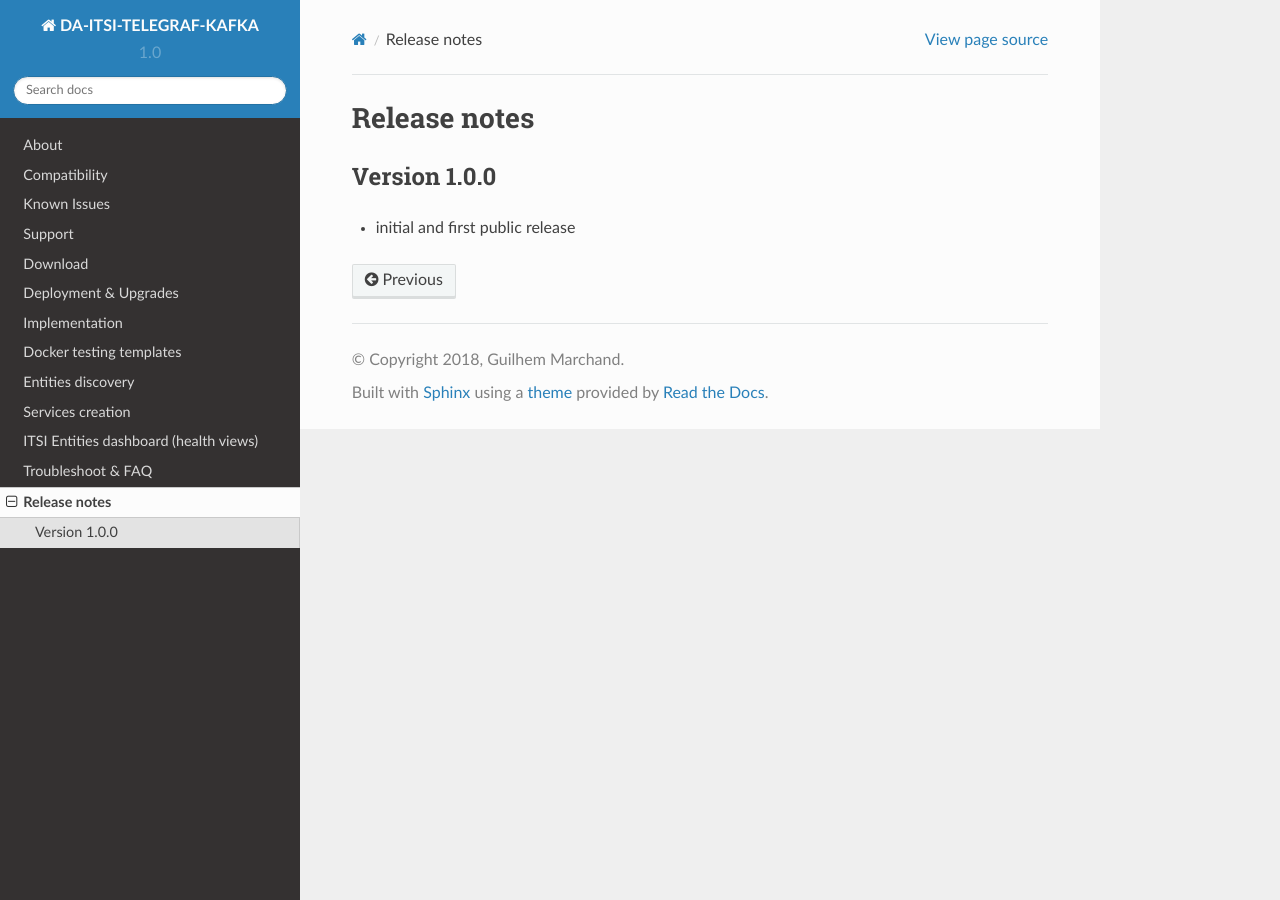
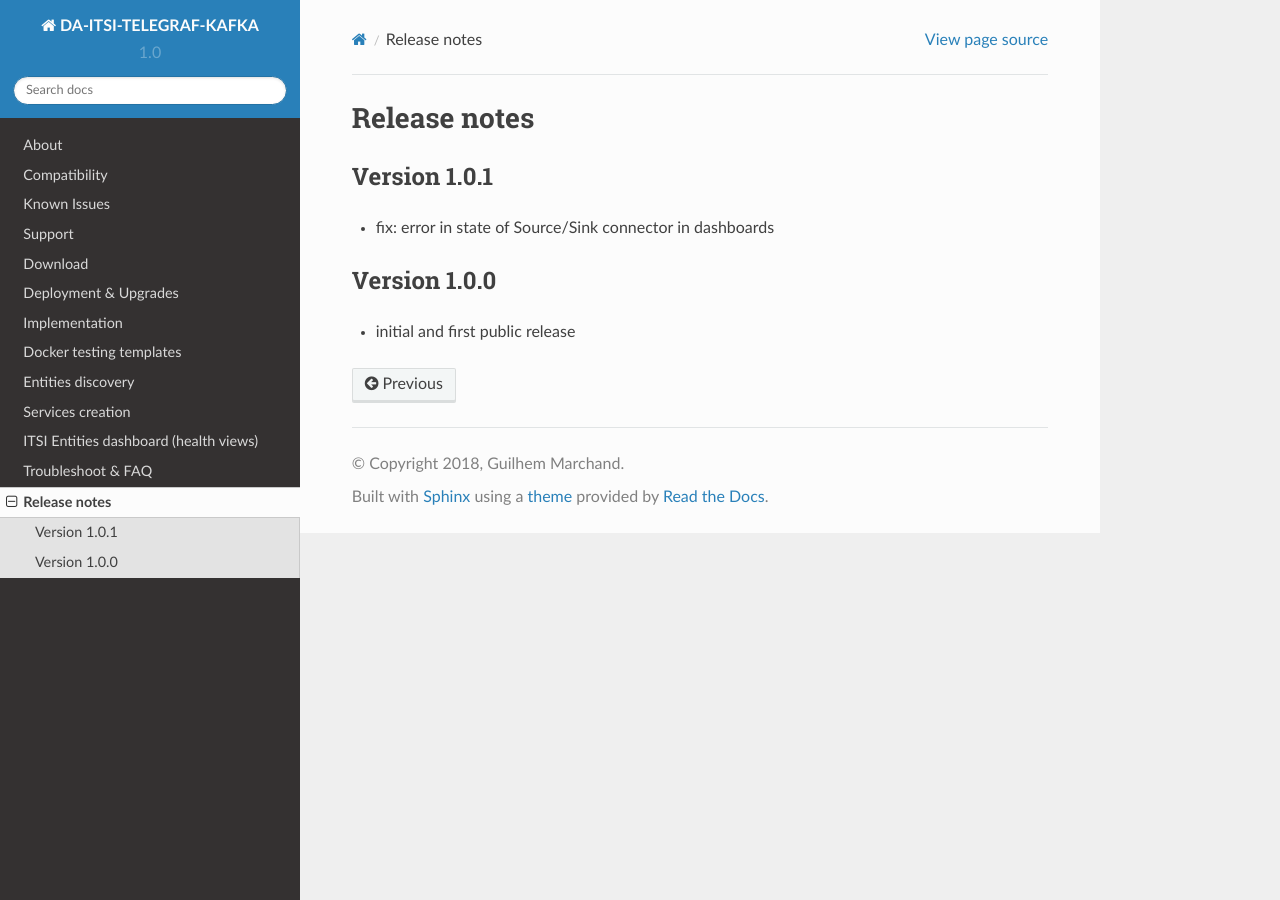
Before and after one commit to guilhemmarchand/DA-ITSI-TELEGRAF-KAFKA, a Sphinx documentation site: the page built from docs/releasenotes.rst, in a window 1280 px wide. Built offline with Sphinx 7.4.7 and the Read the Docs theme 2.0.0, drawn with Linux system fonts in a browser that asks for light colours.

Commit message:
version 1.0.1

```diff
--- a/docs/releasenotes.rst
+++ b/docs/releasenotes.rst
@@ -1,5 +1,10 @@
 Release notes
 #############
+
+Version 1.0.1
+=============
+
+- fix: error in state of Source/Sink connector in dashboards
 
 Version 1.0.0
 =============
```
Also changed, not shown: 5 other files.
